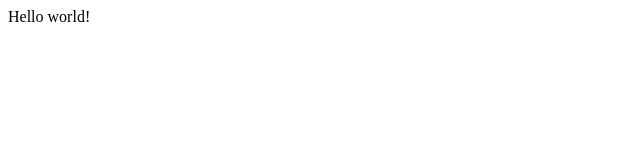
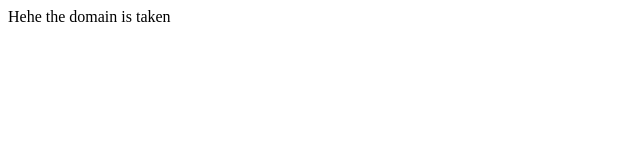
Before and after one commit to sup4321/sup4321.github.io, a plain HTML site: page index.html in a window 1280 px wide. Shown: the whole page, without its empty margins (0-640 px from the left). Drawn offline with Linux system fonts and the light colour scheme.

Commit message:
Update index.html

```diff
--- a/index.html
+++ b/index.html
@@ -3,6 +3,6 @@
   </head>
 
   <body>
-    Hello world!
+    Hehe the domain is taken
   </body>
 </html>
```
